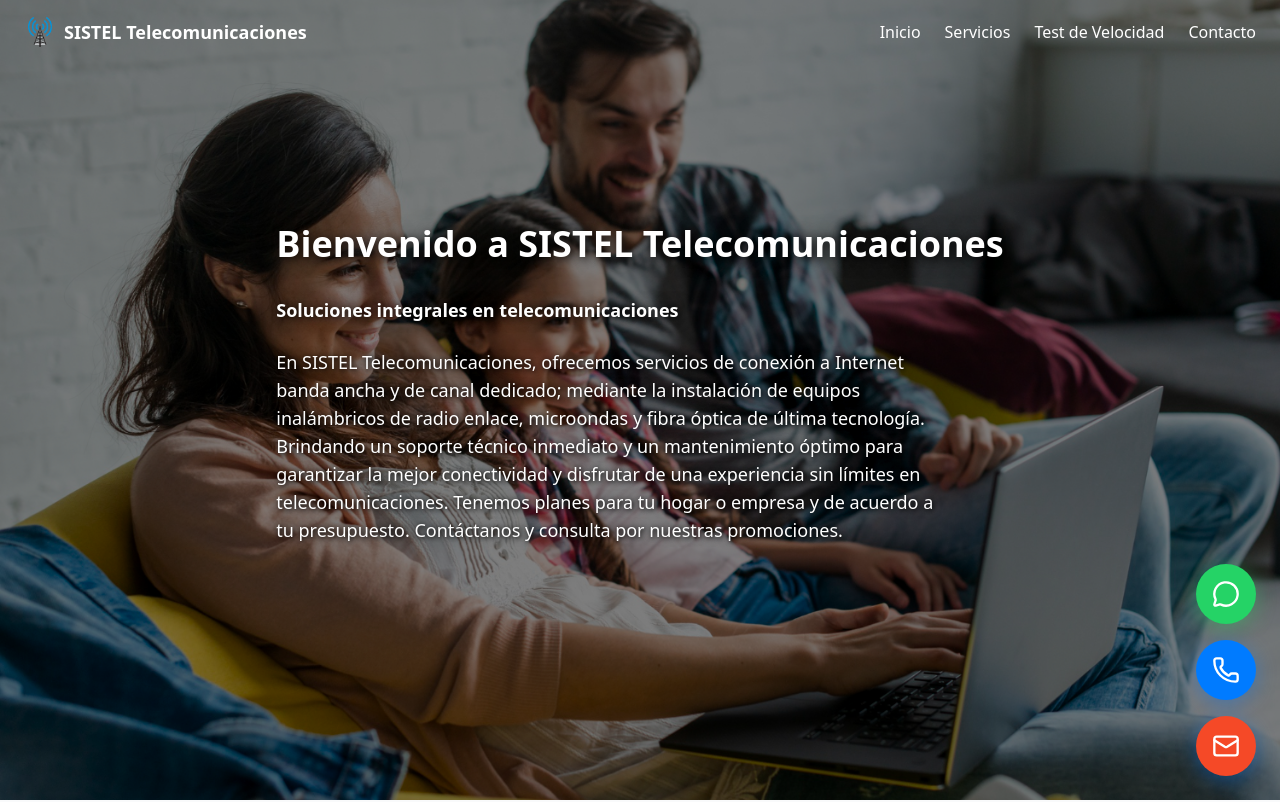
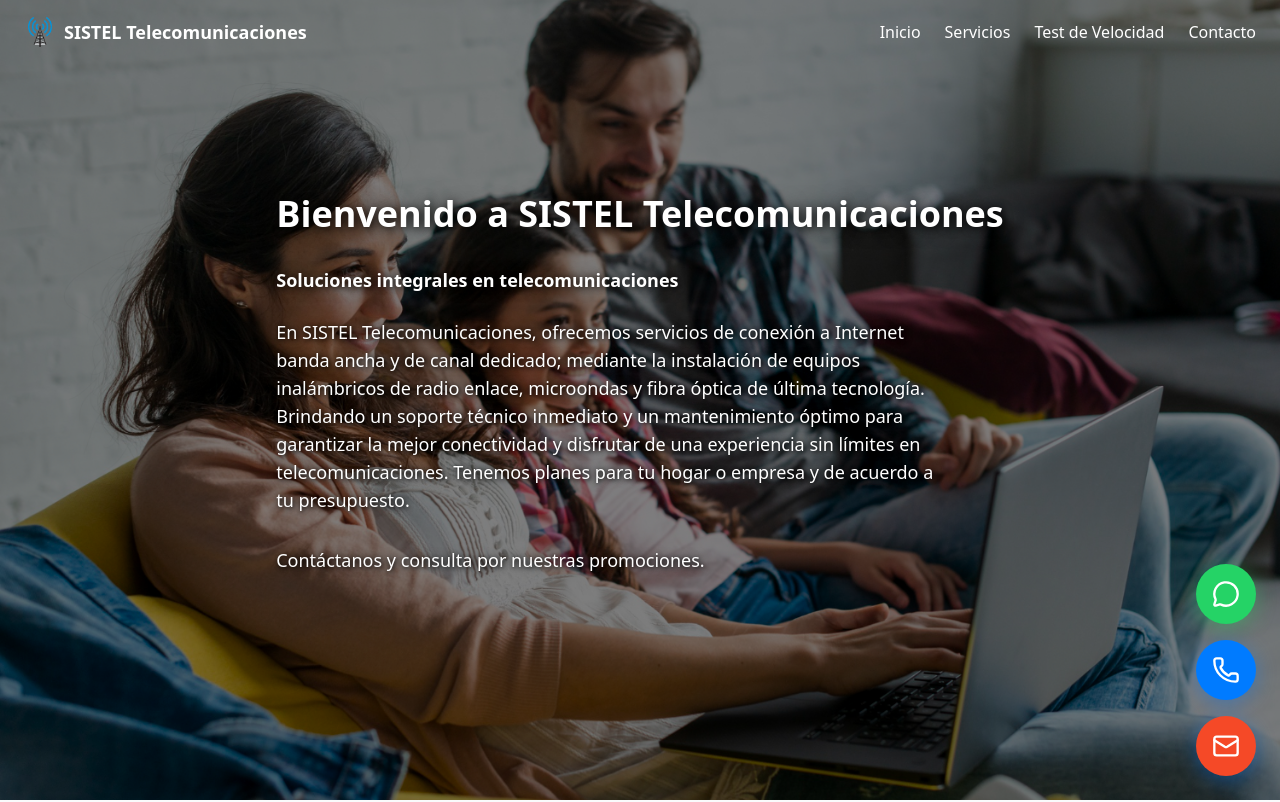
Before and after one commit to Juliangaritaa/proyecto-sistelcoPage-react, a React (Vite) app in the folder proyecto-sistelco-react/: page / in a window 1280 px wide. Shown: the top 802 px of the page. Built offline with nearby package versions, Linux system fonts and the light colour scheme.

Commit message:
change page info

```diff
--- a/proyecto-sistelco-react/src/components/Inicio.tsx
+++ b/proyecto-sistelco-react/src/components/Inicio.tsx
@@ -83,6 +83,19 @@
                                 {dataSISTELCOInicio.inicio.description}
                             </p>
                         </motion.div>
+
+                        <motion.div
+                            className="max-w-2xl"
+                            {...heroDescriptionAnimation}
+                        >
+                            <p
+                                className="text-lg md:text-xl text-white leading-relaxed mb-8"
+                                style={{ textShadow: '1px 1px 4px rgba(0,0,0,0.9), 0 0 10px rgba(0,0,0,0.6)' }}
+                            >
+                                {dataSISTELCOInicio.inicio.contactoText}
+                            </p>
+                        </motion.div>
+
                     </div>
                 </div>
             </div>
--- a/proyecto-sistelco-react/src/data/dataSISTELCO.ts
+++ b/proyecto-sistelco-react/src/data/dataSISTELCO.ts
@@ -14,7 +14,8 @@
     inicio: {
         title: "Bienvenido a SISTEL Telecomunicaciones",
         subtitle: "Soluciones integrales en telecomunicaciones",
-        description: "En SISTEL Telecomunicaciones, ofrecemos servicios de conexión a Internet banda ancha y de canal dedicado; mediante la instalación de equipos inalámbricos  de radio enlace, microondas  y  fibra óptica de última tecnología. Brindando  un soporte técnico inmediato y un mantenimiento óptimo para garantizar la mejor conectividad y disfrutar de una experiencia sin límites en telecomunicaciones. Tenemos planes para tu hogar o empresa y de acuerdo a tu presupuesto. Contáctanos  y consulta por nuestras promociones.",
+        description: "En SISTEL Telecomunicaciones, ofrecemos servicios de conexión a Internet banda ancha y de canal dedicado; mediante la instalación de equipos inalámbricos  de radio enlace, microondas  y  fibra óptica de última tecnología. Brindando  un soporte técnico inmediato y un mantenimiento óptimo para garantizar la mejor conectividad y disfrutar de una experiencia sin límites en telecomunicaciones. Tenemos planes para tu hogar o empresa y de acuerdo a tu presupuesto. ",
+        contactoText: "Contáctanos  y consulta por nuestras promociones.",
         image: "/images/inicio/2148456294.jpg"
     }
 };
```
